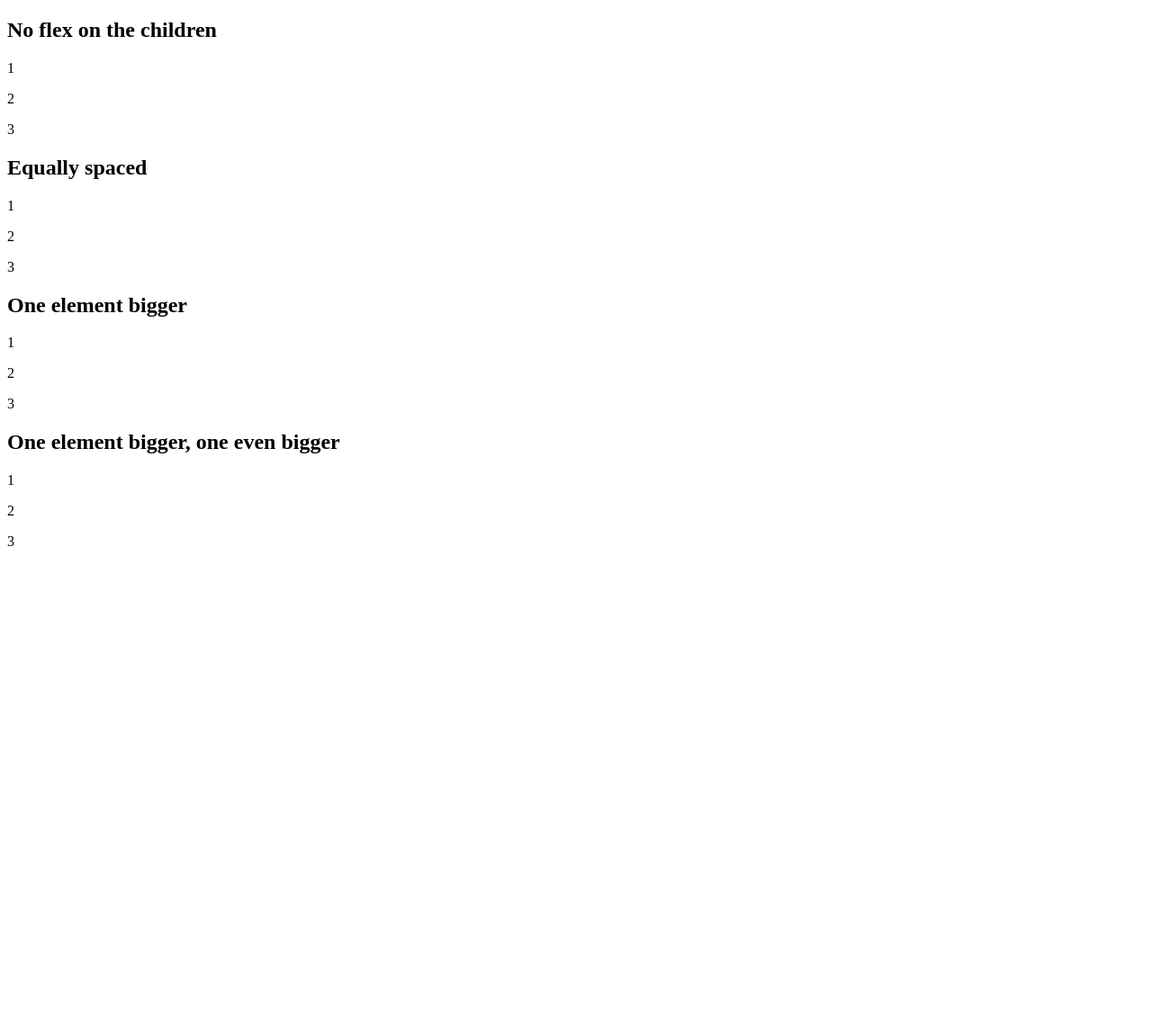
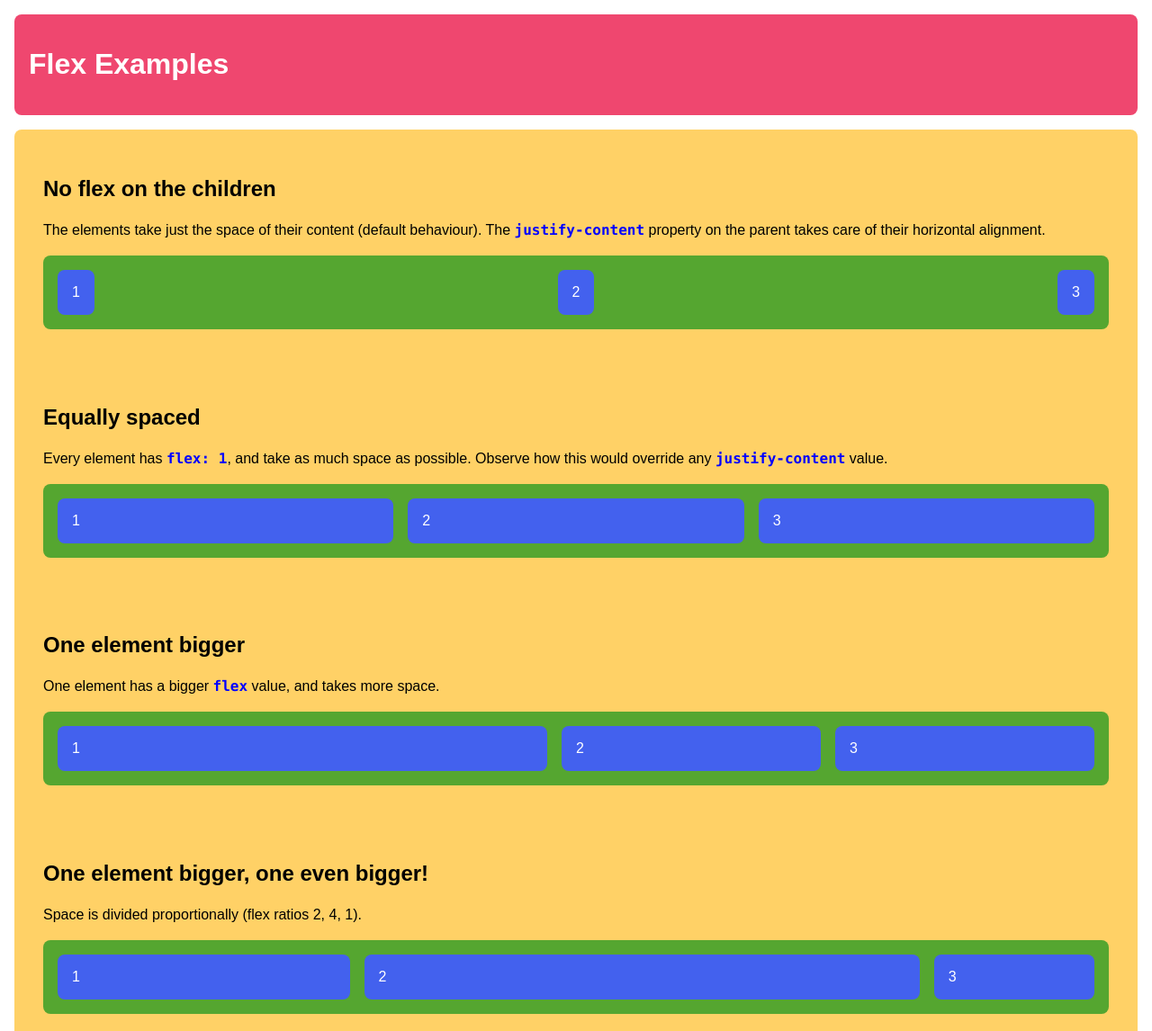
Before and after one commit to JuliaSchw/flexbox-component-workout, a plain HTML site: page index.html in a window 1280 px wide. Shown: the top 1146 px of the page at 90% size. Before the commit the page ends 800 px from the top, so only its background shows below. Drawn offline with Linux system fonts and the light colour scheme.

Commit message:
challenge

```diff
--- a/index.html
+++ b/index.html
@@ -1,41 +1,67 @@
 <!DOCTYPE html>
 <html lang="en">
   <head>
-    <meta charset="UTF-8" />
-    <meta name="viewport" content="width=device-width, initial-scale=1.0" />
-    <title>Document</title>
+    <title>Flex Examples</title>
+    <!-- meta tag needed for responsiveness -->
+    <meta name="viewport" content="width=device-width, initial-scale=1" />
+    <link rel="stylesheet" href="styles.css" />
   </head>
+
   <body>
-    <section>
-      <h1>No flex on the children</h1>
-      <div>
-        <p>1</p>
-        <p>2</p>
-        <p>3</p>
-      </div>
-    </section>
-    <section>
-        <h1>Equally spaced </h1>
-          <p>1</p>
-          <p>2</p>
-          <p>3</p>
+    <header>
+      <h1>Flex Examples</h1>
+    </header>
+    <main>
+      <section>
+        <h2>No flex on the children</h2>
+        <p>
+          The elements take just the space of their content (default behaviour).
+          The
+          <code>justify-content</code> property on the parent takes care of
+          their horizontal alignment.
+        </p>
+        <div class="flex-container">
+          <article class="flex-item">1</article>
+          <article class="flex-item">2</article>
+          <article class="flex-item">3</article>
         </div>
       </section>
       <section>
-        <h1>One element bigger</h1>
-        <div>
-          <p>1</p>
-          <p>2</p>
-          <p>3</p>
+        <h2>Equally spaced</h2>
+        <p>
+          Every element has <code>flex: 1</code>, and take as much space as
+          possible. Observe how this would override any
+          <code>justify-content</code> value.
+        </p>
+        <div class="flex-container flex-on-children">
+          <article class="flex-item">1</article>
+          <article class="flex-item">2</article>
+          <article class="flex-item">3</article>
         </div>
       </section>
       <section>
-        <h1>One element bigger, one even bigger</h1>
-        <div>
-          <p>1</p>
-          <p>2</p>
-          <p>3</p>
+        <h2>One element bigger</h2>
+        <p>
+          One element has a bigger <code>flex</code> value, and takes more
+          space.
+        </p>
+        <div class="flex-container flex-on-children">
+          <article class="flex-item bigger">1</article>
+          <article class="flex-item">2</article>
+          <article class="flex-item">3</article>
         </div>
       </section>
+      <section>
+        <h2>One element bigger, one even bigger!</h2>
+        <p>Space is divided proportionally (flex ratios 2, 4, 1).</p>
+        <div class="flex-container flex-on-children">
+          <article class="flex-item bigger">1</article>
+          <article class="flex-item biggest">2</article>
+          <article class="flex-item">3</article>
+        </div>
+      </section>
+    </main>
+
+    <footer>&copy 2023 ACME</footer>
   </body>
 </html>
--- a/styles.css
+++ b/styles.css
@@ -0,0 +1,80 @@
+* {
+  box-sizing: border-box;
+}
+
+html {
+  font-family: Arial, sans-serif;
+  font-size: 16px;
+}
+
+body {
+  margin: 0;
+  padding: 1rem;
+}
+
+main {
+  flex: 1;
+  margin: 1rem 0;
+}
+
+header,
+main,
+footer,
+section,
+.flex-container,
+.flex-item {
+  border-radius: 0.5rem;
+  padding: 1rem;
+}
+
+header {
+  background-color: #ef476f;
+  color: white;
+}
+
+main {
+  background-color: #ffd166;
+}
+
+section {
+  margin-bottom: 2rem;
+}
+
+section p {
+  line-height: 1.5rem;
+}
+
+section p code {
+  font-family: "Monaco", "Courier New", monospace;
+  font-weight: bold;
+  color: blue;
+}
+
+footer {
+  background-color: #390099;
+  color: white;
+}
+
+.flex-container {
+  display: flex;
+  gap: 1rem;
+  background-color: #55a630;
+  justify-content: space-between;
+}
+
+.flex-on-children .flex-item {
+  flex: 1;
+}
+
+.flex-item {
+  background-color: #4361ee;
+  color: white;
+}
+
+.flex-on-children .bigger {
+  flex: 2;
+}
+
+.flex-on-children .biggest {
+  flex: 4;
+}
```
